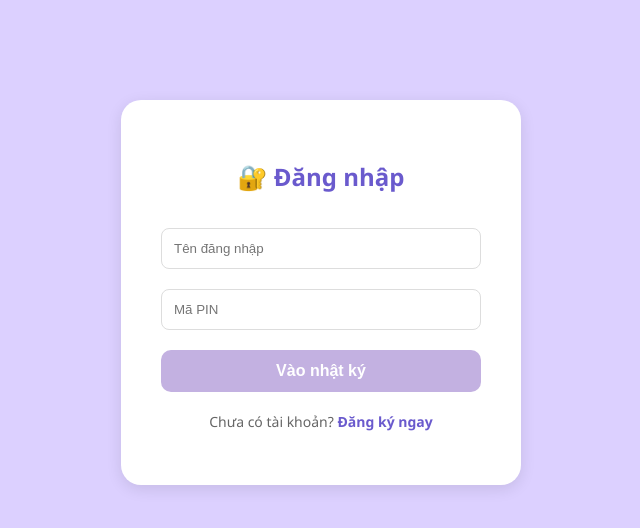
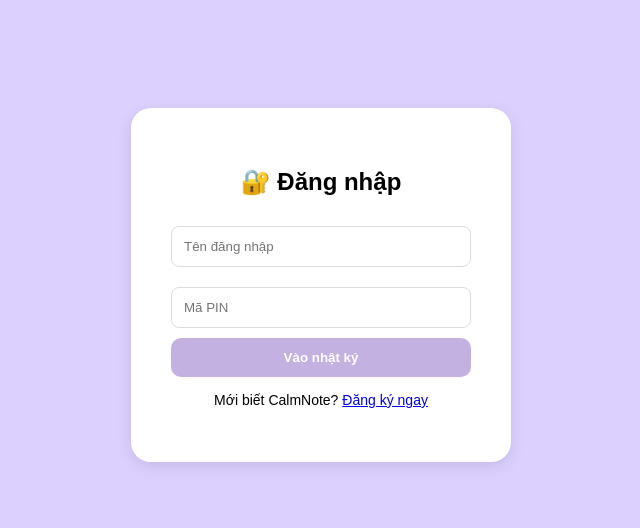
Before and after one commit to calmnote2026-blip/CalmNote, a Flask app: page /login in a window 1280 px wide. Shown: the top 528 px of the page, without its empty margins (319-959 px from the left). Run offline with Flask 3, Linux system fonts and the light colour scheme.

Commit message:
login.html

```diff
--- a/templates/login.html
+++ b/templates/login.html
@@ -1,46 +1,25 @@
 <!DOCTYPE html>
-<html lang="vi">
+<html>
 <head>
     <meta charset="UTF-8">
-    <meta name="viewport" content="width=device-width, initial-scale=1.0">
     <title>Đăng nhập - CalmNote</title>
+    <link rel="stylesheet" href="https://cdnjs.cloudflare.com/ajax/libs/animate.css/4.1.1/animate.min.css"/>
     <style>
-        body { background: #dcd0ff; font-family: 'Segoe UI', sans-serif; text-align: center; padding-top: 100px; margin: 0; }
-        .card { background: white; display: inline-block; padding: 40px; border-radius: 20px; box-shadow: 0 4px 15px rgba(0,0,0,0.1); width: 320px; }
-        h2 { color: #6a5acd; margin-bottom: 25px; }
-        input { padding: 12px; margin: 10px 0; width: 100%; border-radius: 8px; border: 1px solid #ddd; box-sizing: border-box; outline: none; }
-        button { background: #c3b1e1; color: white; border: none; padding: 12px 30px; border-radius: 10px; cursor: pointer; font-weight: bold; width: 100%; font-size: 16px; margin-top: 10px; }
-        button:hover { background: #b19cd9; }
-
-        /* Dòng chữ dẫn sang trang đăng ký */
-        .footer-link { margin-top: 20px; font-size: 14px; color: #666; }
-        .footer-link a { color: #6a5acd; text-decoration: none; font-weight: bold; }
-        .footer-link a:hover { text-decoration: underline; }
-
-        .flash-messages { color: #e74c3c; background: #fadbd8; padding: 10px; border-radius: 8px; margin-bottom: 15px; font-size: 14px; }
+        body { background: #dcd0ff; font-family: sans-serif; text-align: center; padding-top: 100px; }
+        .card { background: white; display: inline-block; padding: 40px; border-radius: 20px; box-shadow: 0 4px 15px rgba(0,0,0,0.1); width: 300px; }
+        input { width: 100%; padding: 12px; margin: 10px 0; border-radius: 8px; border: 1px solid #ddd; box-sizing: border-box; }
+        button { width: 100%; padding: 12px; border-radius: 10px; border: none; background: #c3b1e1; color: white; cursor: pointer; font-weight: bold; }
     </style>
 </head>
-<body>
-    <div class="card">
+<body class="animate__animated animate__fadeIn">
+    <div class="card animate__animated animate__zoomIn">
         <h2>🔐 Đăng nhập</h2>
-
-        {% with messages = get_flashed_messages() %}
-          {% if messages %}
-            {% for message in messages %}
-              <div class="flash-messages">{{ message }}</div>
-            {% endfor %}
-          {% endif %}
-        {% endwith %}
-
         <form method="post">
             <input type="text" name="username" placeholder="Tên đăng nhập" required>
             <input type="password" name="pin" placeholder="Mã PIN" required>
             <button type="submit">Vào nhật ký</button>
         </form>
-
-        <div class="footer-link">
-            <p>Chưa có tài khoản? <a href="{{ url_for('register') }}">Đăng ký ngay</a></p>
-        </div>
+        <p style="font-size: 14px; margin-top: 15px;">Mới biết CalmNote? <a href="/register">Đăng ký ngay</a></p>
     </div>
 </body>
 </html>
```
